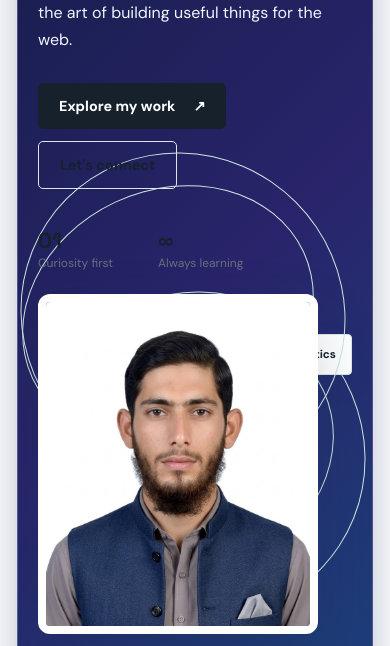
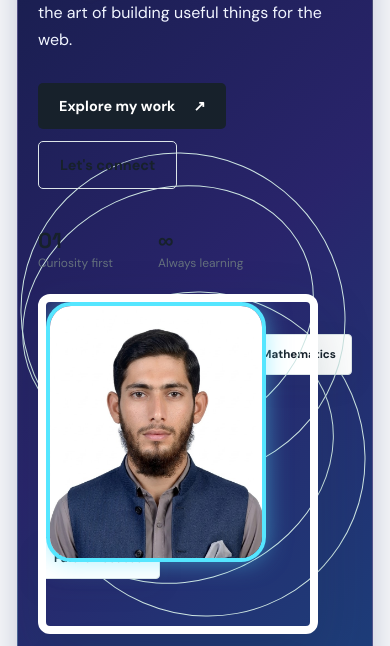
Before and after one commit to yasirshahyasir777-maker/Yasir-portfolio, a plain HTML site: page index.html in a window 390 px wide. Shown: the part 452-1098 px from the top of the page. Drawn offline with Linux system fonts and the light colour scheme.

Commit message:
Update style.css

```diff
--- a/style.css
+++ b/style.css
@@ -168,3 +168,21 @@
     height: auto;
     object-fit: cover;
 }
+/* Professional mobile photo design */
+.profile-card .hero-art img {
+    border: 4px solid #55e6ff !important;
+    border-radius: 25px !important;
+    box-shadow: 0 0 25px rgba(85, 230, 255, 0.5) !important;
+    object-fit: cover !important;
+    object-position: center top !important;
+}
+
+/* Mobile photo frame */
+@media (max-width: 768px) {
+    .profile-card .hero-art img {
+        width: 220px !important;
+        height: 260px !important;
+        border: 4px solid #55e6ff !important;
+        border-radius: 25px !important;
+    }
+}
```
